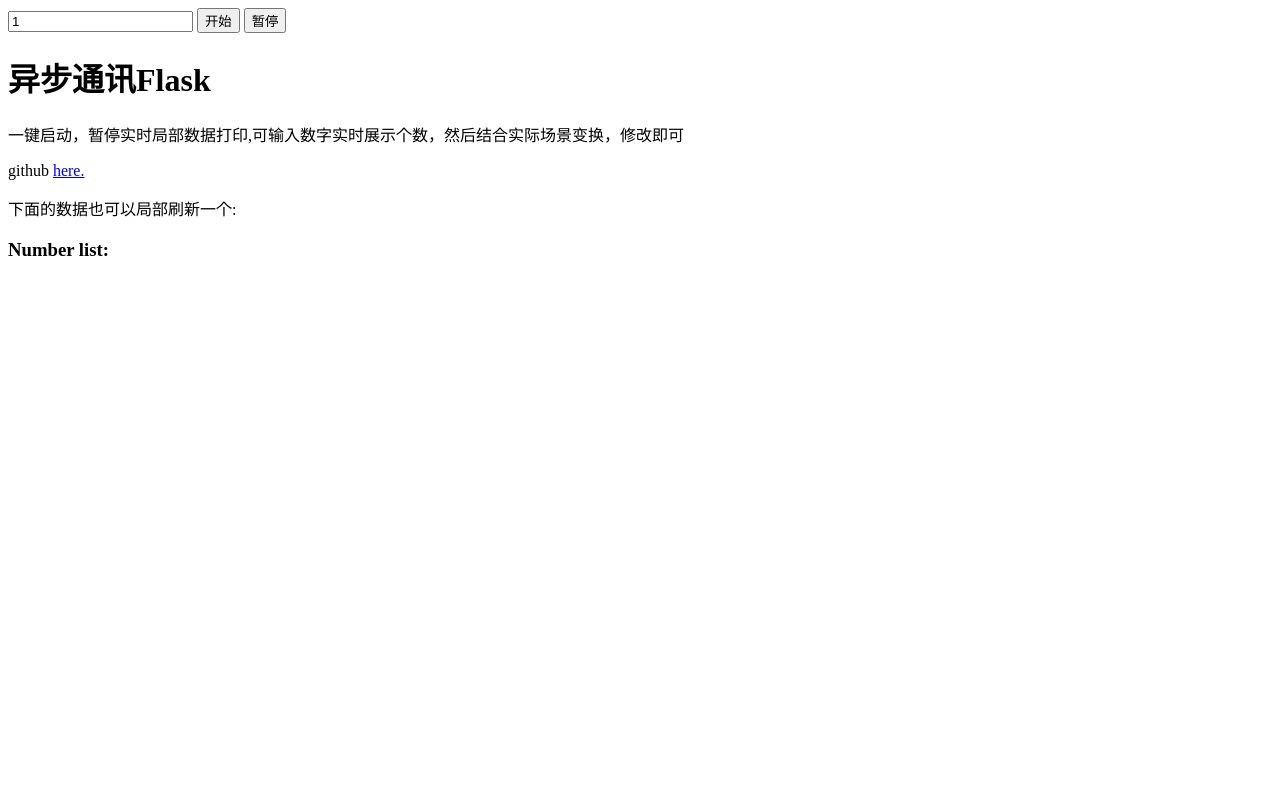
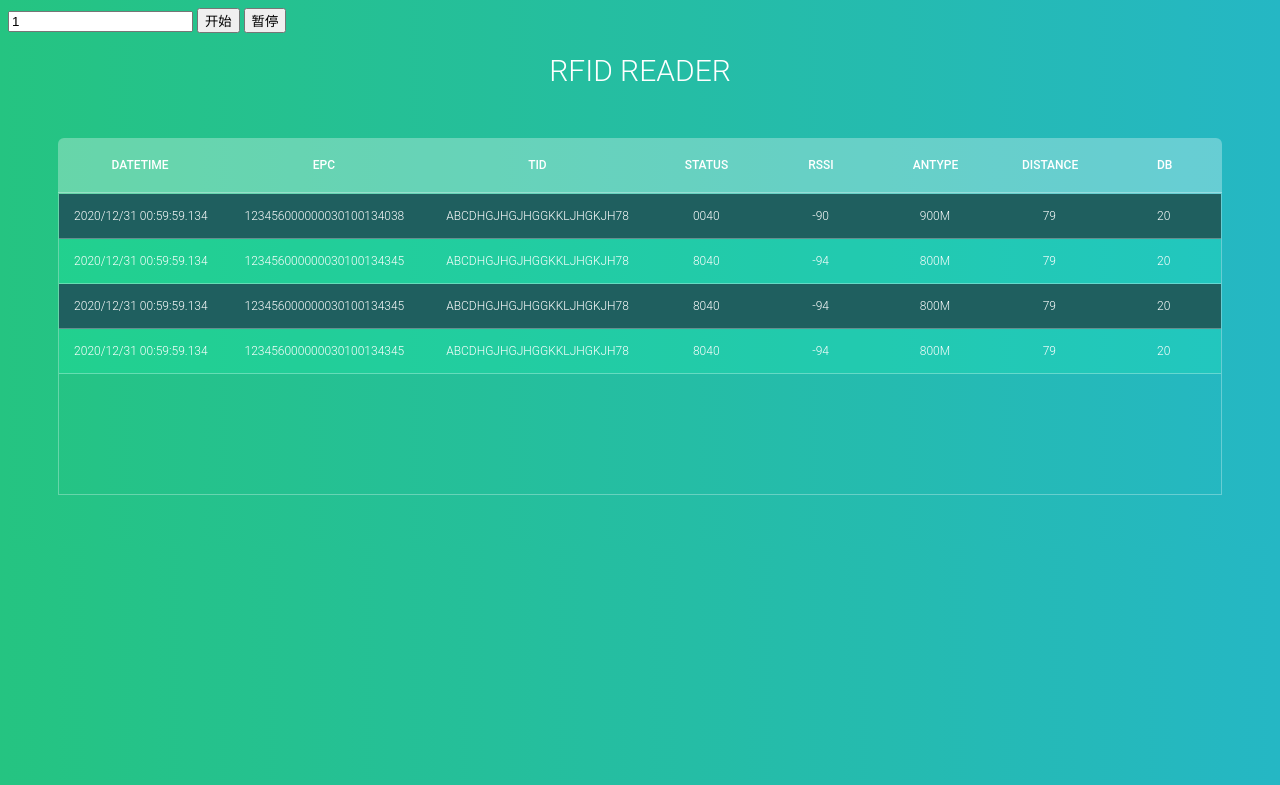
Before and after one commit to kingfei521/websocket, a Flask app: page / in a window 1280 px wide. Shown: the top 785 px of the page. Run offline with Flask 2, Linux system fonts and the light colour scheme; lists and menus that the app fills with data are empty; some libraries are stand-ins or nearby versions.

Commit message:
完善功能

```diff
--- /dev/null
+++ b/static/css/tablesone.css
@@ -0,0 +1,95 @@
+
+h1{
+  font-size: 30px;
+  color: #fff;
+  text-transform: uppercase;
+  font-weight: 300;
+  text-align: center;
+  margin-bottom: 15px;
+}
+table{
+  width:100%;
+  table-layout: fixed;
+}
+.tbl-header{
+  background-color: rgba(255,255,255,0.3);
+  border-radius: 6px 6px 0 0;
+
+ }
+.tbl-content{
+  height:300px;
+  overflow-x:auto;
+  margin-top: 0px;
+  border: 1px solid rgba(255,255,255,0.3);
+
+}
+th{
+  padding: 20px 15px;
+  /*text-align: left;*/
+  font-weight: 500;
+  font-size: 12px;
+  color: #fff;
+  text-transform: uppercase;
+  border-bottom: 1px solid rgba(255,255,255,0.3);
+}
+td{
+  padding: 15px;
+  text-align: center;
+  vertical-align:middle;
+  font-weight: 300;
+  font-size: 12px;
+  color: #fff;
+  border-bottom: solid 1px rgba(255,255,255,0.3);
+}
+/*td{overflow:hidden;white-space: nowrap;}*/
+
+/* demo styles */
+
+@import url(https://fonts.googleapis.com/css?family=Roboto:400,500,300,700);
+body{
+  background: -webkit-linear-gradient(left, #25c481, #25b7c4);
+  background: linear-gradient(to right, #25c481, #25b7c4);
+  font-family: 'Roboto', sans-serif;
+}
+section{
+  margin: 50px;
+}
+
+
+/* follow me template */
+.made-with-love {
+  margin-top: 40px;
+  padding: 10px;
+  clear: left;
+  text-align: center;
+  font-size: 10px;
+  font-family: arial;
+  color: #fff;
+}
+.made-with-love i {
+  font-style: normal;
+  color: #F50057;
+  font-size: 14px;
+  position: relative;
+  top: 2px;
+}
+.made-with-love a {
+  color: #fff;
+  text-decoration: none;
+}
+.made-with-love a:hover {
+  text-decoration: underline;
+}
+
+
+/* for custom scrollbar for webkit browser*/
+
+::-webkit-scrollbar {
+    width: 6px;
+}
+::-webkit-scrollbar-track {
+    -webkit-box-shadow: inset 0 0 6px rgba(0,0,0,0.3);
+}
+::-webkit-scrollbar-thumb {
+    -webkit-box-shadow: inset 0 0 6px rgba(0,0,0,0.3);
+}
--- a/templates/index.html
+++ b/templates/index.html
@@ -2,42 +2,113 @@
 <html>
 <head>
     <meta charset="UTF-8">
-    <title>RFID Demo</title>
+    <title>RFID Tool</title>
     <script type="text/javascript" src="https://cdnjs.cloudflare.com/ajax/libs/socket.io/3.0.2/socket.io.js"></script>
+    <link rel="stylesheet" href="../static/css/tablesone.css">
 
 </head>
+
+<style>
+    .datetime {width: 14%;}
+    .epc {width: 18%;}
+    .tid {width: 20%;}
+    .common_style {width: 9%;}
+    .tbl-content tbody tr:nth-of-type(odd){
+        background-color: #1f5f5f;
+    }
+    .tbl-content tbody tr:nth-of-type(even){
+        background-color: #1bffb336;
+    }
+</style>
+
 <body>
 
 <input type="text" value="1" id="quantity">
 <button id="start">开始</button>
 <button id="stop">暂停</button>
-<div class="container">
-  <div class="jumbotron">
-    <h1>异步通讯Flask</h1>
-    <p>一键启动，暂停实时局部数据打印,可输入数字实时展示个数，然后结合实际场景变换，修改即可</p>
-    <p>github <a href='https://github.com/kingfei521/websocket.git' target='_blank'>here.</a></p>
-  </div>
-</div>
 
-</div>
 
-<div class="container" id="content">
-    <div class="row">
-        <p>下面的数据也可以局部刷新一个:</p>
-        <h3>Number list:</h3>
-        <div id="poi">
-        </div> <!-- /#log -->
+<h1>RFID Reader</h1>
+
+<section>
+  <!--for demo wrap-->
+    <div class="tbl-header">
+        <table cellpadding="0" cellspacing="0" border="0">
+            <thead>
+                <tr>
+                    <th class="datetime">DateTime</th>
+                    <th class="epc">EPC</th>
+                    <th class="tid">Tid</th>
+                    <th class="common_style">Status</th>
+                    <th class="common_style">RSSI</th>
+                    <th class="common_style">ANType</th>
+                    <th class="common_style">Distance</th>
+                    <th class="common_style">dB</th>
+                </tr>
+            </thead>
+
+        </table>
     </div>
-</div>
+<!--    # data area-->
+    <div class="tbl-content">
+        <table cellpadding="0" cellspacing="0" border="0">
+            <tbody class="insert">
+                <tr>
+                    <td class="datetime">2020/12/31 00:59:59.134</td>
+                    <td class="epc">123456000000030100134038</td>
+                    <td class="tid">ABCDHGJHGJHGGKKLJHGKJH78</td>
+                    <td class="common_style">0040</td>
+                    <td class="common_style">-90</td>
+                    <td class="common_style">900M</td>
+                    <td class="common_style">79</td>
+                    <td class="common_style">20</td>
+                </tr>
+
+                <tr>
+                    <td class="datetime">2020/12/31 00:59:59.134</td>
+                    <td class="epc">123456000000030100134345</td>
+                    <td class="tid">ABCDHGJHGJHGGKKLJHGKJH78</td>
+                    <td class="common_style">8040</td>
+                    <td class="common_style">-94</td>
+                    <td class="common_style">800M</td>
+                    <td class="common_style">79</td>
+                    <td class="common_style">20</td>
+                </tr>
+
+            <tr>
+                    <td class="datetime">2020/12/31 00:59:59.134</td>
+                    <td class="epc">123456000000030100134345</td>
+                    <td class="tid">ABCDHGJHGJHGGKKLJHGKJH78</td>
+                    <td class="common_style">8040</td>
+                    <td class="common_style">-94</td>
+                    <td class="common_style">800M</td>
+                    <td class="common_style">79</td>
+                    <td class="common_style">20</td>
+                </tr>
+            <tr>
+                    <td class="datetime">2020/12/31 00:59:59.134</td>
+                    <td class="epc">123456000000030100134345</td>
+                    <td class="tid">ABCDHGJHGJHGGKKLJHGKJH78</td>
+                    <td class="common_style">8040</td>
+                    <td class="common_style">-94</td>
+                    <td class="common_style">800M</td>
+                    <td class="common_style">79</td>
+                    <td class="common_style">20</td>
+                </tr>
+            </tbody>
+        </table>
+    </div>
+</section>
+
 <script src="http://libs.baidu.com/jquery/1.8.3/jquery.min.js"></script>
 <script type="text/javascript">
+
     $(document).ready(function() {
-            // var btn_send = document.getElementById("start"); //连接按钮
-
             //建立长连接
             var  websocket_url = location.protocol + '//' + document.domain + ':' + location.port + '/XXXprojext';
             var socket = io.connect(websocket_url);
             var numbers_received = [];
+
             //给服务端发消息建立连接
             socket.emit('request_for_response',{'code': 200, 'from_server': 'Success!'});
 
@@ -63,22 +134,15 @@
             socket.on('do_somrthing', function (res) {
 
                     var quantity = $('#quantity').val();
-                    if (quantity < numbers_received.length){
-                        numbers_received.length = quantity;
-                    }
-
-                    if (numbers_received.length >= quantity){
-                        numbers_received.shift();
-                    }
-
+                    if (quantity < numbers_received.length){numbers_received.length = quantity;}
+                    if (numbers_received.length >= quantity){numbers_received.shift();}
                     numbers_received.push(res.num);
-
                     // console.log(numbers_received)
                     numbers_string = '';
                     for (var i = 0; i < numbers_received.length; i++){
-                        $('#poi').html('');
-                        numbers_string = numbers_string + '<p>' + numbers_received[i].toString() + '</p>';
-                        $('#poi').html(numbers_string);
+                        $('.insert').html('');
+                        numbers_string = numbers_string + '<tr>' + '<td>' + numbers_received[i].toString() + '</td>' + '</tr>';
+                        $('.insert').html(numbers_string);
                     }
 
 
```
Also changed, not shown: read_data.py (added, +15 -0 lines), data.csv (added), 1 other file.
